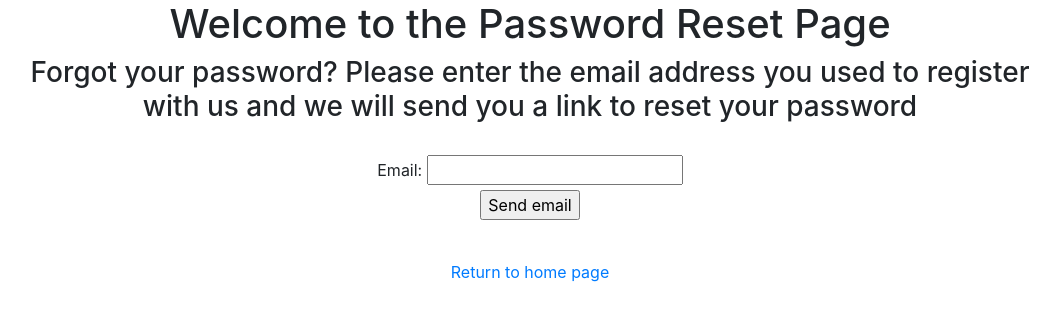
After one commit to Aerish369/readreels, a Django app: page /users/reset_password/ in a window 1280 px wide. The commit adds this page. Shown: the top 321 px of the page, without its empty margins (110-1170 px from the left). Run offline with Django 5.2, Linux system fonts and the light colour scheme; parts of the project's set-up code (start-up, migrations or seed data) failed here and were passed over; some libraries are stand-ins or nearby versions.

Commit message:
password reset added

```diff
--- a/templates/registration/login.html
+++ b/templates/registration/login.html
@@ -10,5 +10,9 @@
         <button type="submit">Login</button>
     </form>
 
+    <p>Forgot Password?</p>
+    <hr>
+    <a href="{% url 'reset_password' %}">Click Here</a>
+
 
 {% endblock %}
--- /dev/null
+++ b/templates/registration/reset_password.html
@@ -0,0 +1,22 @@
+{%extends 'base.html' %}
+{% block content %}
+
+<div class="text-center" style="width: 80%; margin: 0 auto">
+  <h1>Welcome to the Password Reset Page</h1>
+  <h3>
+    Forgot your password? Please enter the email address you used to register
+    with us and we will send you a link to reset your password
+  </h3>
+</div>
+<br/>
+
+<form action="" method="POST" class="text-center">
+  {% csrf_token %}
+  {{form}}
+  <input type="submit" value="Send email" /><br>
+</form><br/>
+<div class="text-center">
+  <a href="{% url 'home' %}">Return to home page</a>
+</div>
+
+{% endblock%}
--- a/users/urls.py
+++ b/users/urls.py
@@ -1,8 +1,15 @@
+from django.contrib.auth import views as auth_views
 from django.urls import path
+
 from .views import CustomLoginView, CustomLogoutView, RegisterUser
 
 urlpatterns = [
     path('login/', CustomLoginView.as_view(), name='login'),
     path('logout/', CustomLogoutView.as_view(), name='logout'),
     path('register/', RegisterUser.as_view(), name='signup'),
+
+    path('reset_password/', auth_views.PasswordResetView.as_view(template_name='registration/reset_password.html'), name ='reset_password'),
+    path('reset_password_sent/', auth_views.PasswordResetDoneView.as_view(template_name='registration/password_reset_sent.html'), name ='password_reset_done'),
+    path('reset/<uidb64>/<token>', auth_views.PasswordResetConfirmView.as_view(template_name='registration/password_reset_form.html'), name ='password_reset_confirm'),
+    path('reset_password_complete/', auth_views.PasswordResetCompleteView.as_view(template_name='registration/password_reset_done.html'), name ='password_reset_complete'),
 ]
--- a/users/views.py
+++ b/users/views.py
@@ -24,7 +24,7 @@ class RegisterUser(SuccessMessageMixin, CreateView):
     '''View for signing up a new user.'''
     form_class = CustomUserCreationForm
     success_url = reverse_lazy('home') #! Later redirect to profile page
-    template_name = 'registration/signup.html'
+    template_name = 'registration/register.html'
     success_message = "Your profile was created successfully"
 
     def form_valid(self, form):
```
Also changed, not shown: templates/registration/password_reset_done.html (added, +13 -0 lines), templates/registration/password_reset_form.html (added, +16 -0 lines), templates/registration/password_reset_sent.html (added, +11 -0 lines), templates/registration/register.html (+11 -14 lines), templates/registration/signup.html (deleted, +0 -17 lines), users/signals.py (+13 -10 lines).
